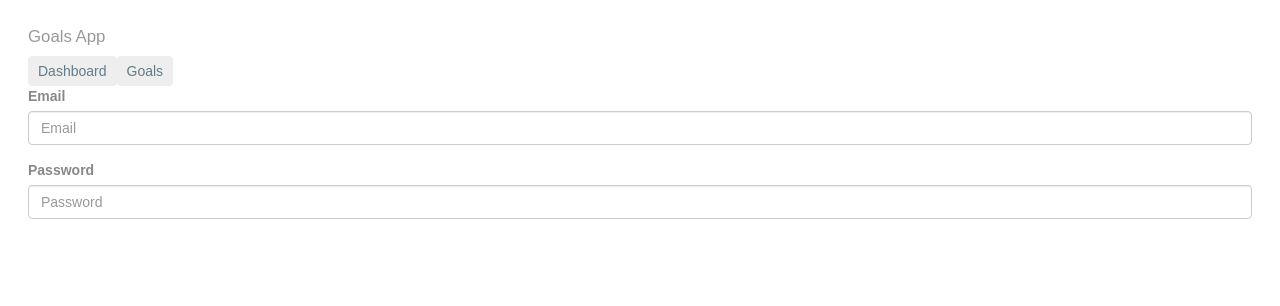
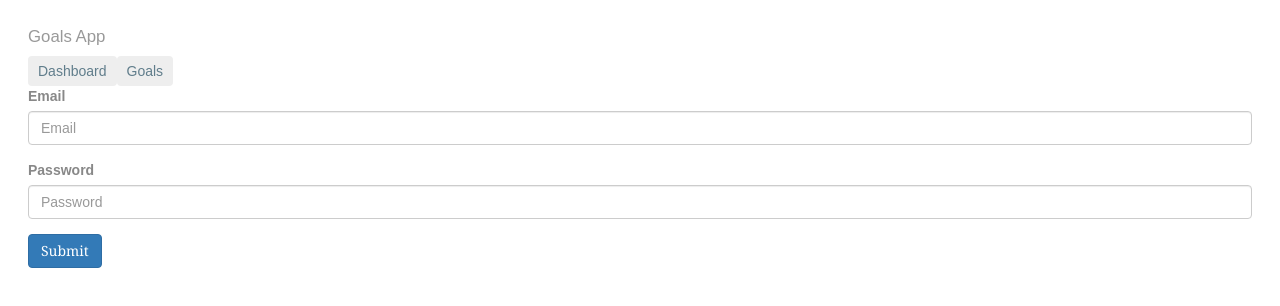
Before and after one commit to VinnieVendemia/goals-app-angular, an Angular app: page /login in a window 1280 px wide. Shown: the top 306 px of the page. Built offline with nearby package versions, Linux system fonts and the light colour scheme; what angular-in-memory-web-api would draw is missing.

Commit message:
Add submit button to LoginComponent

```diff
--- a/src/app/components/login/login.component.html
+++ b/src/app/components/login/login.component.html
@@ -7,4 +7,5 @@
     <label for="formGroupExampleInput2">Password</label>
     <input type="text" class="form-control" id="formGroupExampleInput2" placeholder="Password">
   </div>
+  <button type="submit" class="btn btn-primary">Submit</button>
 </form>
```
